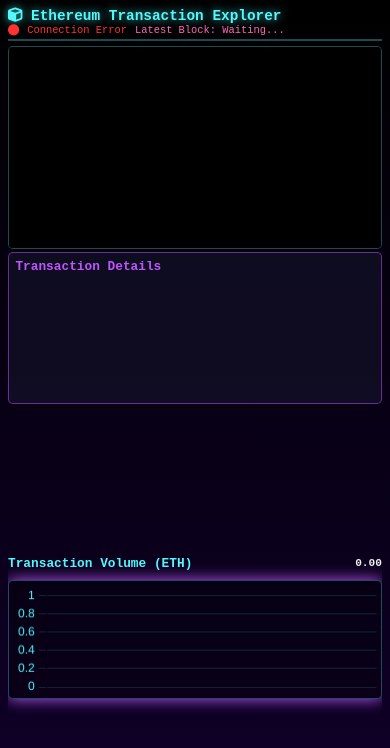
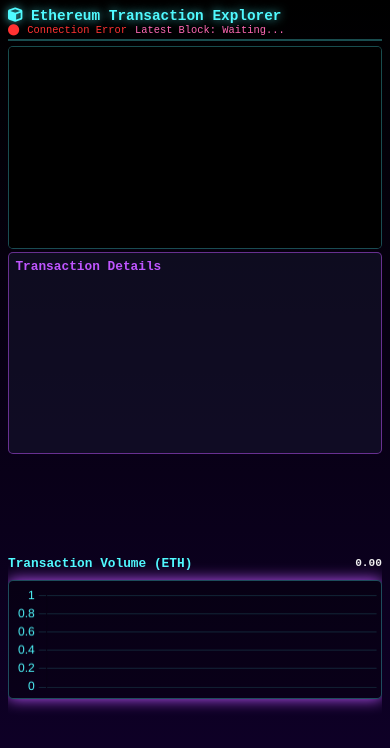
Before and after one commit to hybridkris/cautious-spoon, a website: page public/index.html in a window 390 px wide. Drawn offline with nearby package versions, Linux system fonts and the light colour scheme; no server answers.

Commit message:
Modded transaction viewport size.

```diff
--- a/public/styles.css
+++ b/public/styles.css
@@ -547,7 +547,7 @@
     /* Block data takes 30% of screen */
     .details-section {
         width: 100%;
-        height: 30%; /* Reduced from 48% */
+        height: 40%; /* Reduced from 48% */
         padding-bottom: 0;
         margin-bottom: 0;
     }
```
